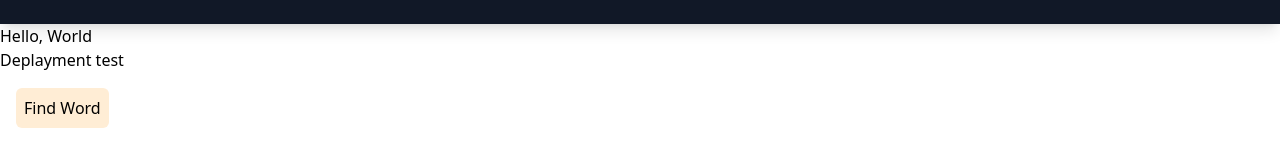
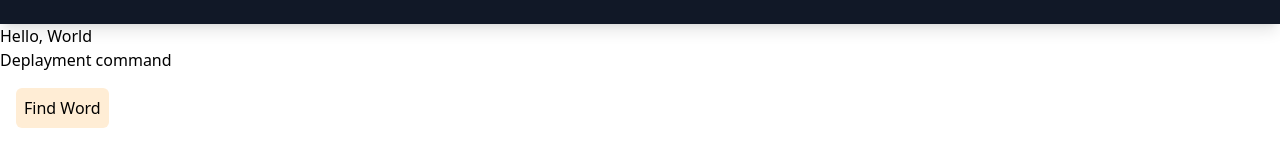
Before and after one commit to nut1414/svacmai.top, a Next.js app: page / in a window 1280 px wide. Shown: the top 160 px of the page. Built offline with nearby package versions, Linux system fonts and the light colour scheme; what tw-elements would draw is missing.

Commit message:
feat: add deploy command

```diff
--- a/package.json
+++ b/package.json
@@ -5,7 +5,7 @@
     "dev": "next dev",
     "build": "next build",
     "start": "next start",
-    "deploy": "yarn install && yarn cache clean && yarn build"
+    "deploy": "yarn install && yarn cache clean && yarn build ฿฿ touch tmp/restart.txt"
   },
   "dependencies": {
     "next": "latest",
--- a/pages/index.tsx
+++ b/pages/index.tsx
@@ -16,7 +16,7 @@ const Home: FC = () => {
       <NavBar />
       <p>Hello, World</p>
       <div>
-        <p>Deplayment test</p>
+        <p>Deplayment command</p>
       </div>
       {/* useRouter to /findword */}
       <button
```
